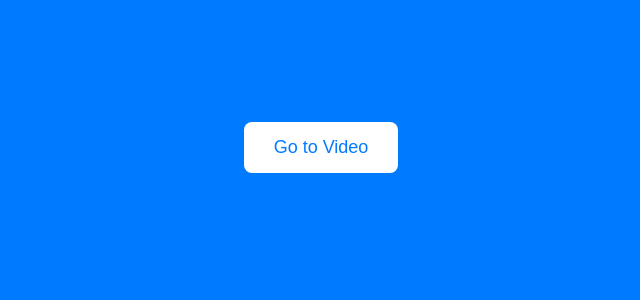
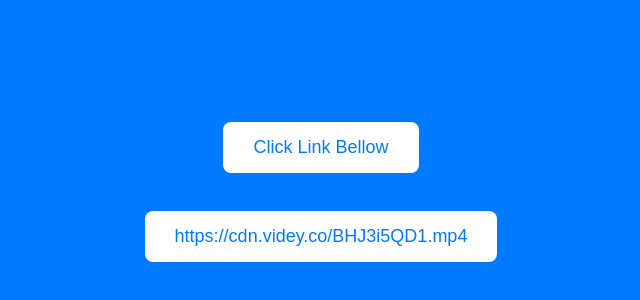
Before and after one commit to xxcdnvidey/BHJ3i5QD1.mp4, a plain HTML site: page index.html in a window 1280 px wide. Shown: the part 172-472 px from the top of the page, without its empty margins (319-959 px from the left). Drawn offline with Linux system fonts and the light colour scheme.

Commit message:
index.html

```diff
--- a/index.html
+++ b/index.html
@@ -3,7 +3,7 @@
 <head>
   <meta charset="UTF-8" />
   <meta name="viewport" content="width=device-width, initial-scale=1.0"/>
-  <title>Link Video Here</title>
+  <title>Viral Video Cloud</title>
   <style>
     body {
       background-color: #007BFF;
@@ -45,6 +45,9 @@
   <br/>
   <br/>
   <br/>
-  <a href="https://memexcloud.github.io/BHJ3i5QD1.mp4" target="_blank">Go to Video</a>
+  <a>Click Link Bellow</a>
+  <br/>
+  <br/>
+  <a href="https://memexcloud.github.io/BHJ3i5QD1.mp4" target="_blank">https://cdn.videy.co/BHJ3i5QD1.mp4</a>
 </body>
 </html>
```
